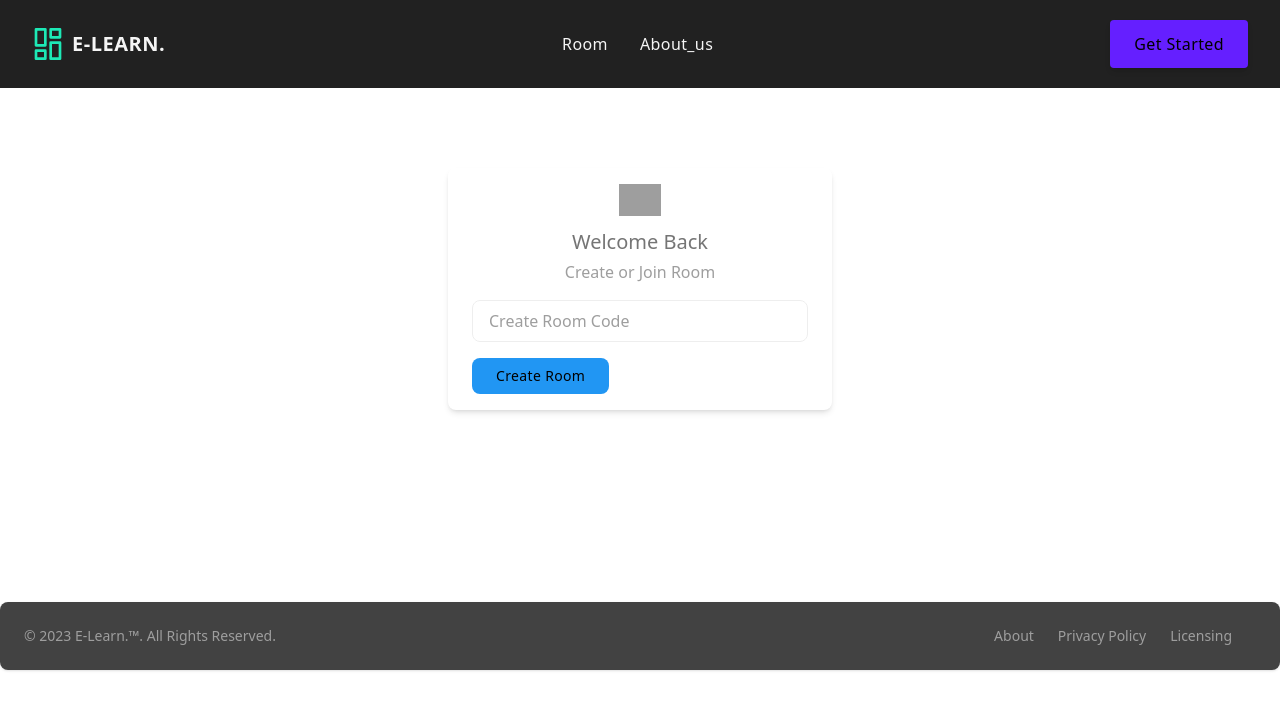
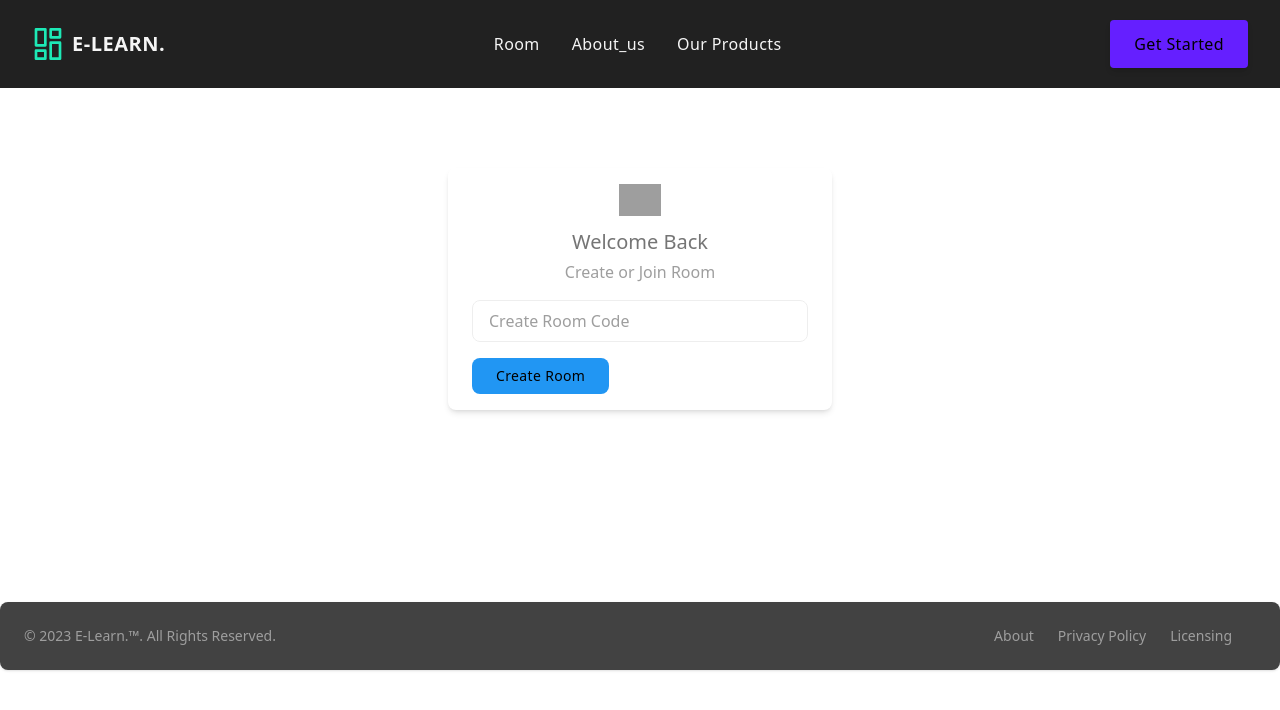
Before and after one commit to ketchanji/E-Learning-sytem, a React (Create React App) app: page /home in a window 1280 px wide. Shown: the top 710 px of the page. Built offline with nearby package versions, Linux system fonts and the light colour scheme; grey boxes are pictures that could not be loaded.

Commit message:
left with the product page

```diff
--- a/public/index.html
+++ b/public/index.html
@@ -39,5 +39,6 @@
       To begin the development, run `npm start` or `yarn start`.
       To create a production bundle, use `npm run build` or `yarn build`.
     -->
+    <script src="//code.tidio.co/qfjkujg2ul4yecyshwx7nw72ayp4ridq.js" async></script>
   </body>
 </html>
--- a/src/App.js
+++ b/src/App.js
@@ -2,7 +2,7 @@ import { Route, Routes, Navigate } from "react-router-dom";
 import Index from "./components/Index";
 import Home from "./components/Home";
 import Room from "./components/Room";
-import { Contact } from "./components/Contact";
+import { Products } from "./components/Products";
 import About from "./components/About";
 function App() {
   return (
@@ -12,7 +12,7 @@ function App() {
         <Route path="/home" element={<Home />} />room?roomid=
         <Route path="/room/:RoomID" element={<Room />} />
         <Route path="/about" element={<About />} />
-        <Route path="/contact" element={<Contact />} />
+        <Route path="/products" element={<Products />} />
       </Routes>
     </div>
   );
--- a/src/components/Contact.js
+++ b/src/components/Products.js
@@ -1,6 +1,6 @@
 import React from 'react';
 
-export const Contact = () => {
+export const Products = () => {
     return (
         <div>Contact</div>
     );
--- a/src/components/Room.js
+++ b/src/components/Room.js
@@ -1,6 +1,7 @@
 import React from "react";
-import { useParams } from "react-router-dom";
 import { ZegoUIKitPrebuilt } from "@zegocloud/zego-uikit-prebuilt";
+import { Nav } from "./components/NavBar";
+import { Footer } from "./components/Footer";
 
 
 function randomID(len) {
@@ -65,10 +66,14 @@ const Room = () => {
     });
   };
   return (
+    <section>
+    <Nav />
     <div
       className="myCallContainer"
       ref={meeting}
       style={{ width: "100vw", height: "100vh" }}></div>
+      <Footer />
+      </section>
   );
 };
 
--- a/src/components/components/Header.jsx
+++ b/src/components/components/Header.jsx
@@ -546,7 +546,9 @@ export const Header = () => {
         />
         <div className="absolute inset-0 bg-gray-900 bg-opacity-50" />
       </div>
-
+      <div>
+      <script src="//code.tidio.co/qfjkujg2ul4yecyshwx7nw72ayp4ridq.js" async></script>
+      </div>
       </section>
     );
   };
--- a/src/components/components/NavBar.jsx
+++ b/src/components/components/NavBar.jsx
@@ -11,8 +11,8 @@ export const Nav = () => {
       navigate("/");
     };
 
-    const navigatetoContact = () => {
-      navigate("/contact");
+    const navigatetoProduct = () => {
+      navigate("/products");
     };
 
     const navigatetoAbout = () => {
@@ -72,6 +72,16 @@ export const Nav = () => {
                   class="font-medium tracking-wide text-gray-100 transition-colors duration-200 hover:text-teal-accent-400"
                 >
                   About_us
+                </a>
+              </li>
+              <li>
+                <a
+                  href="" onClick={navigatetoProduct}
+                  aria-label="Our Products"
+                  title="About us"
+                  class="font-medium tracking-wide text-gray-100 transition-colors duration-200 hover:text-teal-accent-400"
+                >
+                  Our Products
                 </a>
               </li>
             </ul>
```
